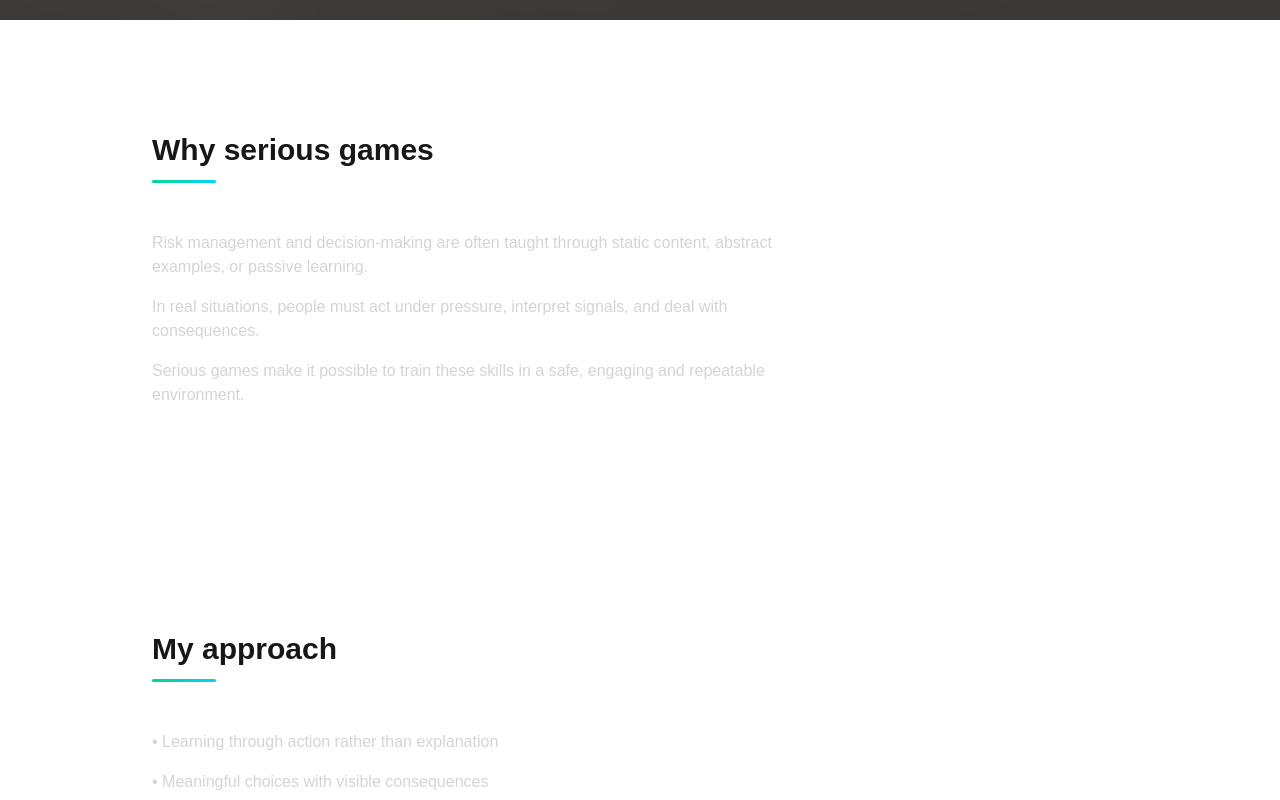
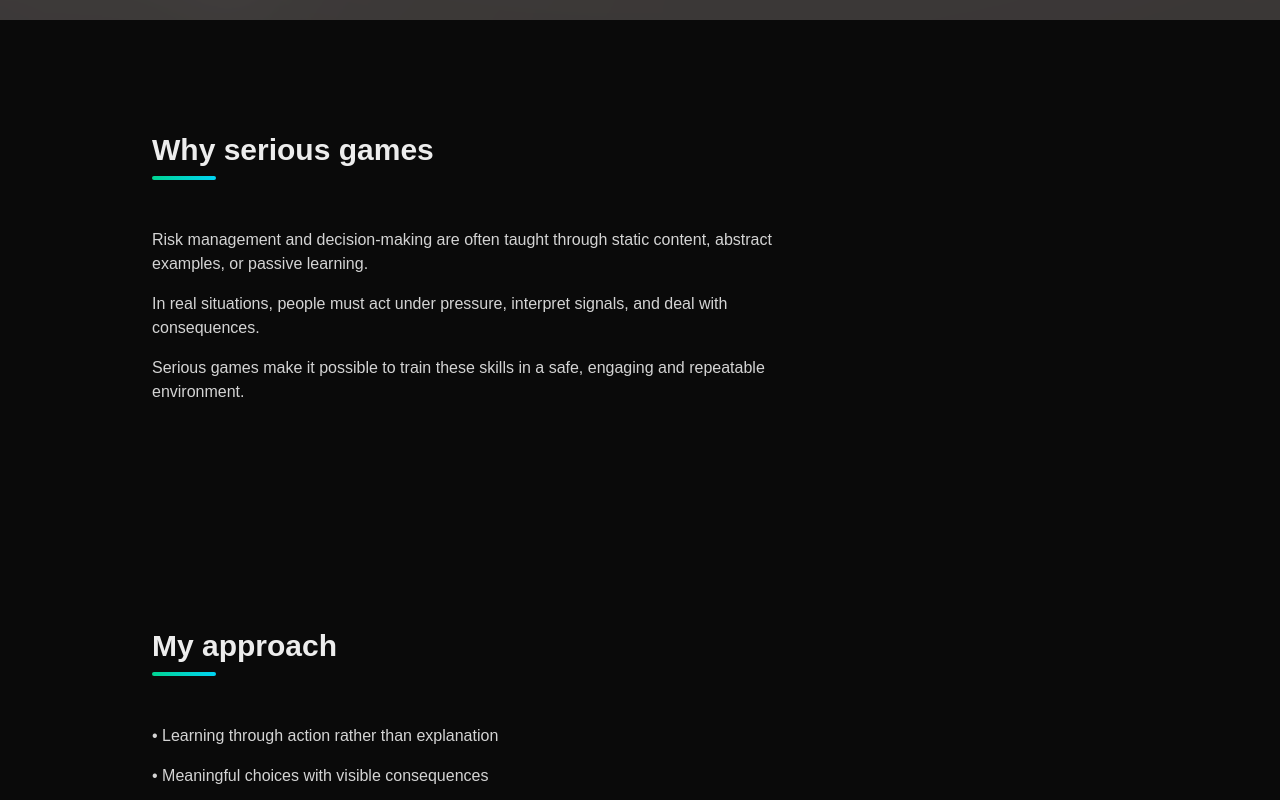
Before and after one commit to Trophaigle/unity_portfolio, a Next.js app: page / in a window 1280 px wide. Shown: the part 780-1580 px from the top of the page. Built offline with nearby package versions, Linux system fonts and the light colour scheme.

Commit message:
force one mode

```diff
--- a/app/globals.css
+++ b/app/globals.css
@@ -1,22 +1,10 @@
 @import "tailwindcss";
 
 :root {
-  --background: #ffffff;
-  --foreground: #171717;
-}
-
-@theme inline {
-  --color-background: var(--background);
-  --color-foreground: var(--foreground);
+  --background: #0a0a0a; /* ton fond noir */
+  --foreground: #ededed; /* ton texte blanc */
   --font-sans: var(--font-geist-sans);
   --font-mono: var(--font-geist-mono);
-}
-
-@media (prefers-color-scheme: dark) {
-  :root {
-    --background: #0a0a0a;
-    --foreground: #ededed;
-  }
 }
 
 body {
--- a/components/ui/Section.tsx
+++ b/components/ui/Section.tsx
@@ -13,10 +13,9 @@ export default function Section({ id, title, children }: Props) {
     >
       {title && (
         <div className="mb-12">
-          <h2 className="text-3xl font-semibold mb-3">
+          <h2 className="text-3xl font-semibold mb-3 relative after:block after:w-16 after:h-1 after:bg-gradient-to-r after:from-emerald-400 after:to-cyan-400 after:rounded-full after:mt-2">
             {title}
           </h2>
-          <div className="w-16 h-[3px] bg-gradient-to-r from-emerald-400 to-cyan-400 rounded-full" />
         </div>
       )}
 
```
